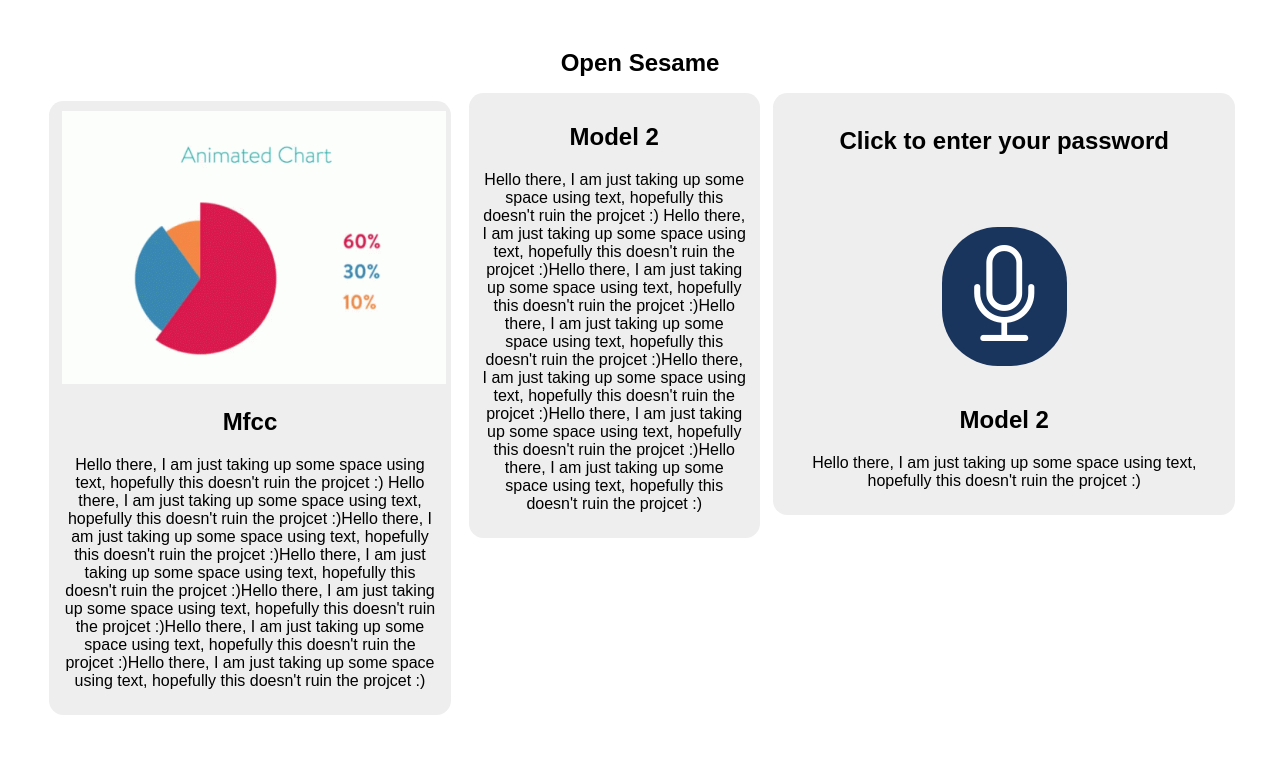
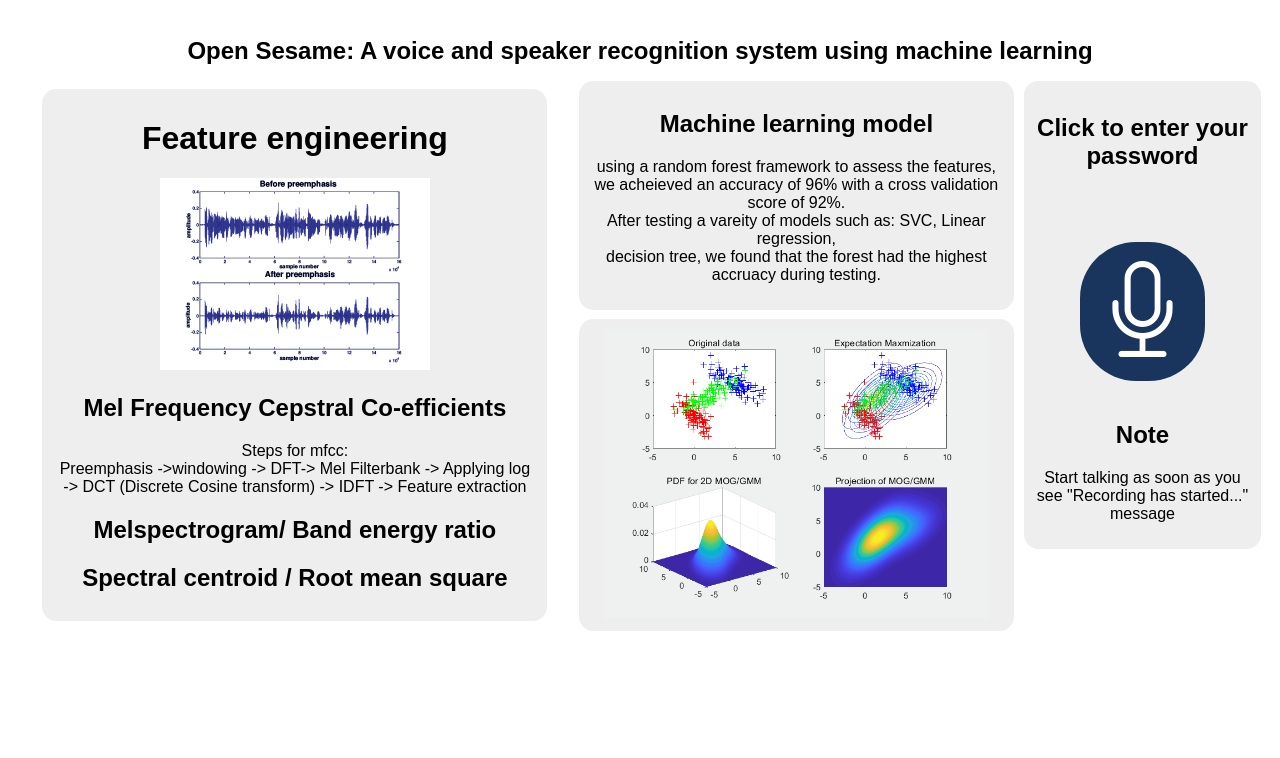
Before and after one commit to mahmoud1yaser/Open-sesame, a Flask app: page / in a window 1280 px wide. Shown: the top 758 px of the page. Run offline with Flask 2, Linux system fonts and the light colour scheme; parts of the project's set-up code (start-up, migrations or seed data) failed here and were passed over; some libraries are stand-ins or nearby versions.

Commit message:
front assets added -Sarta

```diff
--- a/static/css/index.css
+++ b/static/css/index.css
@@ -3,6 +3,10 @@
     font-family: "Century Gothic", Arial, sans-serif;
     text-align: center;
   }
+
+p {
+    max-width: 100%;
+}
 
 button {
 
@@ -26,7 +30,7 @@ button:hover {
 .page-container {
     width: 100%;
     min-height: 100%;
-    padding: 2%;
+    padding: 1%;
     box-sizing: border-box;
     overflow: hidden;
 
@@ -48,6 +52,10 @@ button:hover {
     font-weight: bold;
     display: block;
     text-align: center;
+}
+
+#mic-section {
+    height: 100%;
 }
 
 .mid-section {
@@ -72,12 +80,12 @@ button:hover {
     padding: 0.5rem;
     border-radius: 2rem;
     text-align: center;
-    max-width: 33vw;
+    min-width: 33vw;
     height: 79vh;
 }
 
 .middle-section {
-    max-width: 33vw;
+    min-width: 33vw;
     height: 80vh;
     display: flex;
     justify-content: center;
@@ -86,7 +94,7 @@ button:hover {
     padding: 0.5rem;
     border-radius: 2rem;
     text-align: center;
-    max-width: 33vw;
+    min-width: 33vw;
     height: 79vh;
 }
 
@@ -94,6 +102,9 @@ button:hover {
     max-width: 30vw;
 }
 
+.left-infographic {
+    max-height:15vw;
+}
 /* message stuff */
 #message {
     font-size: 2rem;
--- a/templates/index.html
+++ b/templates/index.html
@@ -13,47 +13,45 @@
 
     <div class="page-container">
       <!-- Title for page -->
-      <h1 class="title">Open Sesame</h1>
+      <h1 class="title">Open Sesame: A voice and speaker recognition system using machine learning</h1>
       <!-- Rest of the page -->
       <div class="mid-section">
         <!-- Left section -->
         <div id="left-section" class="left-section">
          <div class="section-container">
-            <img src="../static/assets/trial.gif" alt="img" class="infographic">
-            <h2 class="title">Mfcc</h2>
-            <p>Hello there, I am just taking up some space using text, hopefully this doesn't
-              ruin the projcet :)
-              Hello there, I am just taking up some space using text, hopefully this doesn't
-              ruin the projcet :)Hello there, I am just taking up some space using text, hopefully this doesn't
-              ruin the projcet :)Hello there, I am just taking up some space using text, hopefully this doesn't
-              ruin the projcet :)Hello there, I am just taking up some space using text, hopefully this doesn't
-              ruin the projcet :)Hello there, I am just taking up some space using text, hopefully this doesn't
-              ruin the projcet :)Hello there, I am just taking up some space using text, hopefully this doesn't
-              ruin the projcet :)
+          <h1>Feature engineering</h1>
+            <img src="../static/assets/trial3.gif" alt="img" class="left-infographic">
+            <h2 class="title">Mel Frequency Cepstral Co-efficients</h2>
+            <p>
+            Steps for mfcc: <br>
+                Preemphasis ->windowing -> DFT-> Mel Filterbank -> Applying log -> DCT (Discrete Cosine transform) -> IDFT -> Feature extraction
             </p>
+            <h2 class="title">Melspectrogram/ Band energy ratio</h2>
+            <h2 class="title">Spectral centroid / Root mean square</h2>
+            <h2 class="title"></h2>
+            <!-- <img src="../static/assets/melspec.png" alt="img" class="left-infographic"> -->
          </div>
         </div>
 
         <!-- Middle section -->
         <div class="middle-section">
           <div class="section-container">
-            <h2 class="title">Model 2</h2>
-            <p>Hello there, I am just taking up some space using text, hopefully this doesn't
-              ruin the projcet :)
-              Hello there, I am just taking up some space using text, hopefully this doesn't
-              ruin the projcet :)Hello there, I am just taking up some space using text, hopefully this doesn't
-              ruin the projcet :)Hello there, I am just taking up some space using text, hopefully this doesn't
-              ruin the projcet :)Hello there, I am just taking up some space using text, hopefully this doesn't
-              ruin the projcet :)Hello there, I am just taking up some space using text, hopefully this doesn't
-              ruin the projcet :)Hello there, I am just taking up some space using text, hopefully this doesn't
-              ruin the projcet :)
+            <h2 class="title">Machine learning model</h2>
+            <p>using a random forest framework to assess the features, <br>
+              we acheieved an accuracy of 96%
+              with a cross validation score of 92%.<br>
+              After testing a vareity of models such as: SVC, Linear regression, <br>
+              decision tree, we found that the forest had the highest accruacy during testing. <br>
             </p>
+         </div>
+          <div class="section-container">
+           <img src="../static/assets/trial4.gif" class="infographic" alt="">
          </div>
         </div>
 
         <!-- Right section of the website -->
         <div id="right-section" class="right-options">
-          <div class="section-container">
+          <div id="mic-section" class="section-container">
             <div id="model-section">
               <div class="container">
                 <!-- <img src="../static/assets/door_closed.jpg" alt="door_closed" class="door" id="door_closed">
@@ -65,9 +63,8 @@
               </div>
               <p id="message"></p>
             </div>
-            <h2 class="title">Model 2</h2>
-            <p>Hello there, I am just taking up some space using text, hopefully this doesn't
-              ruin the projcet :)
+            <h2 class="title">Note</h2>
+            <p>Start talking as soon as you see "Recording has started..." message
             </p>
          </div>
         </div>
```
Also changed, not shown: static/assets/melspec.png (added), static/assets/sound_waveform.png (added), static/assets/trial2.gif (added), static/assets/trial3.gif (added), static/assets/trial4.gif (added).
